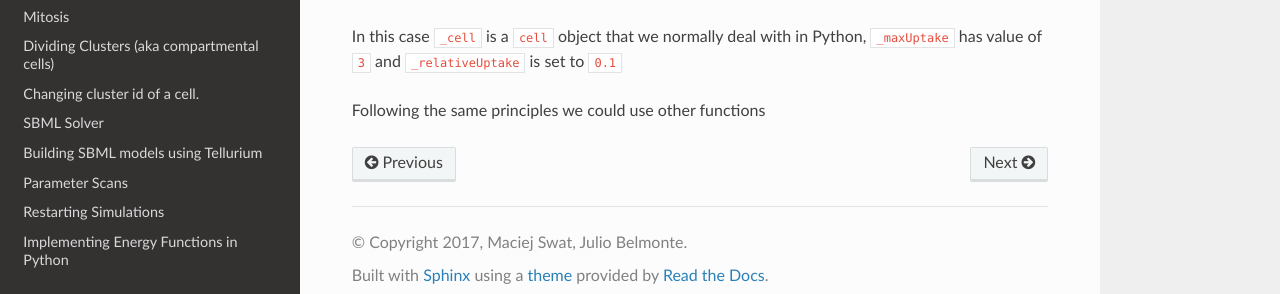
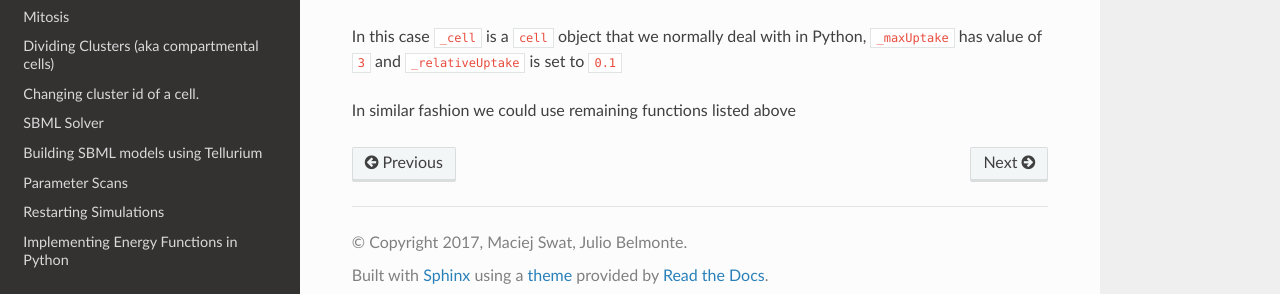
Before and after one commit to CompuCell3D/PythonScriptingManual, a Sphinx documentation site: the page built from docs/field_secretion.rst, in a window 1280 px wide and 900 px high, scrolled down 3486 px. Shown: the part 588-882 px from the top of the window. Built offline with Sphinx 7.4.7 and the Read the Docs theme 2.0.0, drawn with Linux system fonts in a browser that asks for light colours.

Commit message:
Slight update to the wording

```diff
--- a/docs/field_secretion.rst
+++ b/docs/field_secretion.rst
@@ -228,4 +228,4 @@ from python we would use the following code:
 In this case  ``_cell`` is a ``cell`` object that we normally deal with in Python, ``_maxUptake`` has value of ``3``
 and ``_relativeUptake`` is set to ``0.1``
 
-Following the same principles we could use other functions
+In similar fashion we could use remaining functions listed above
```
